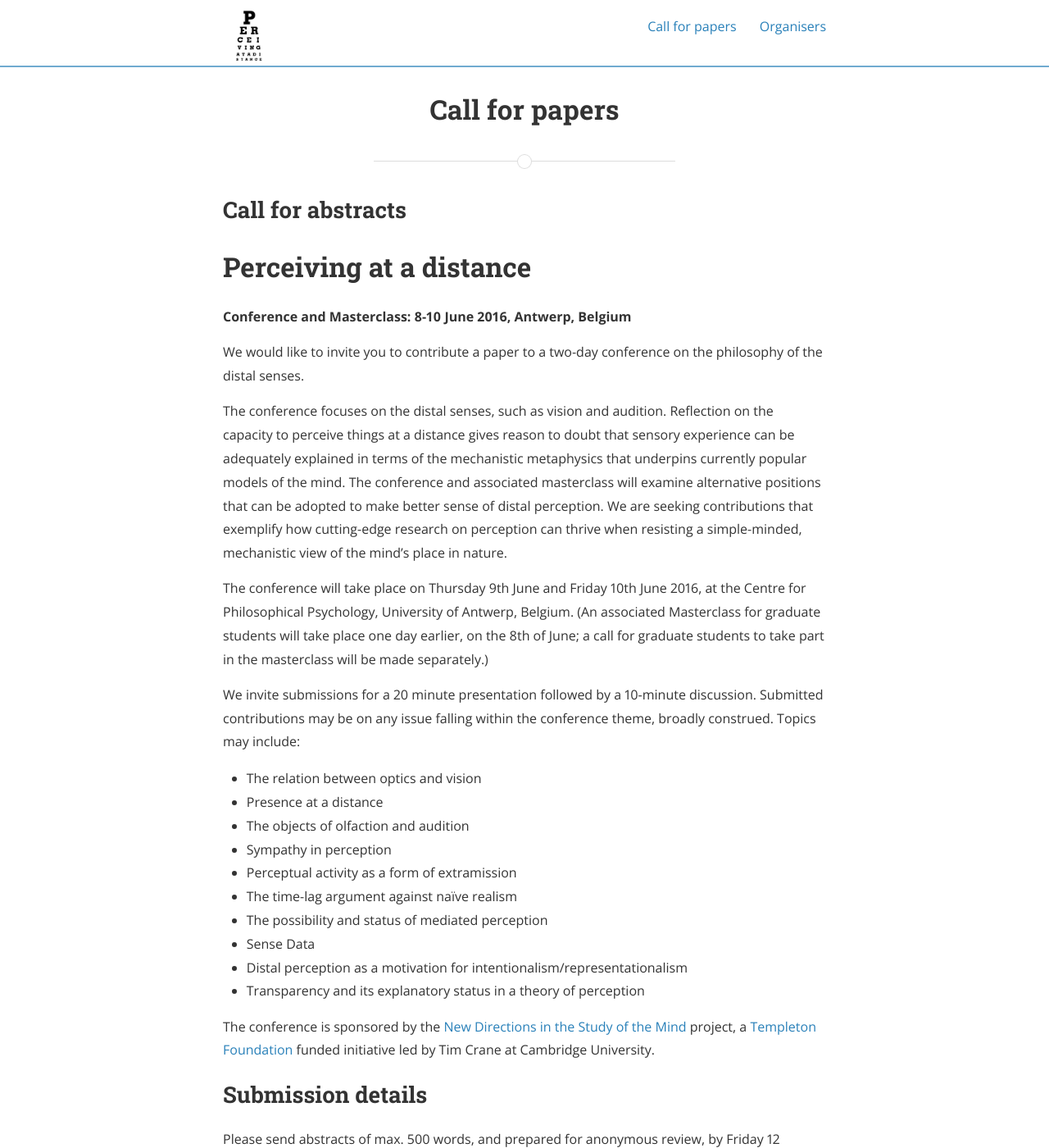
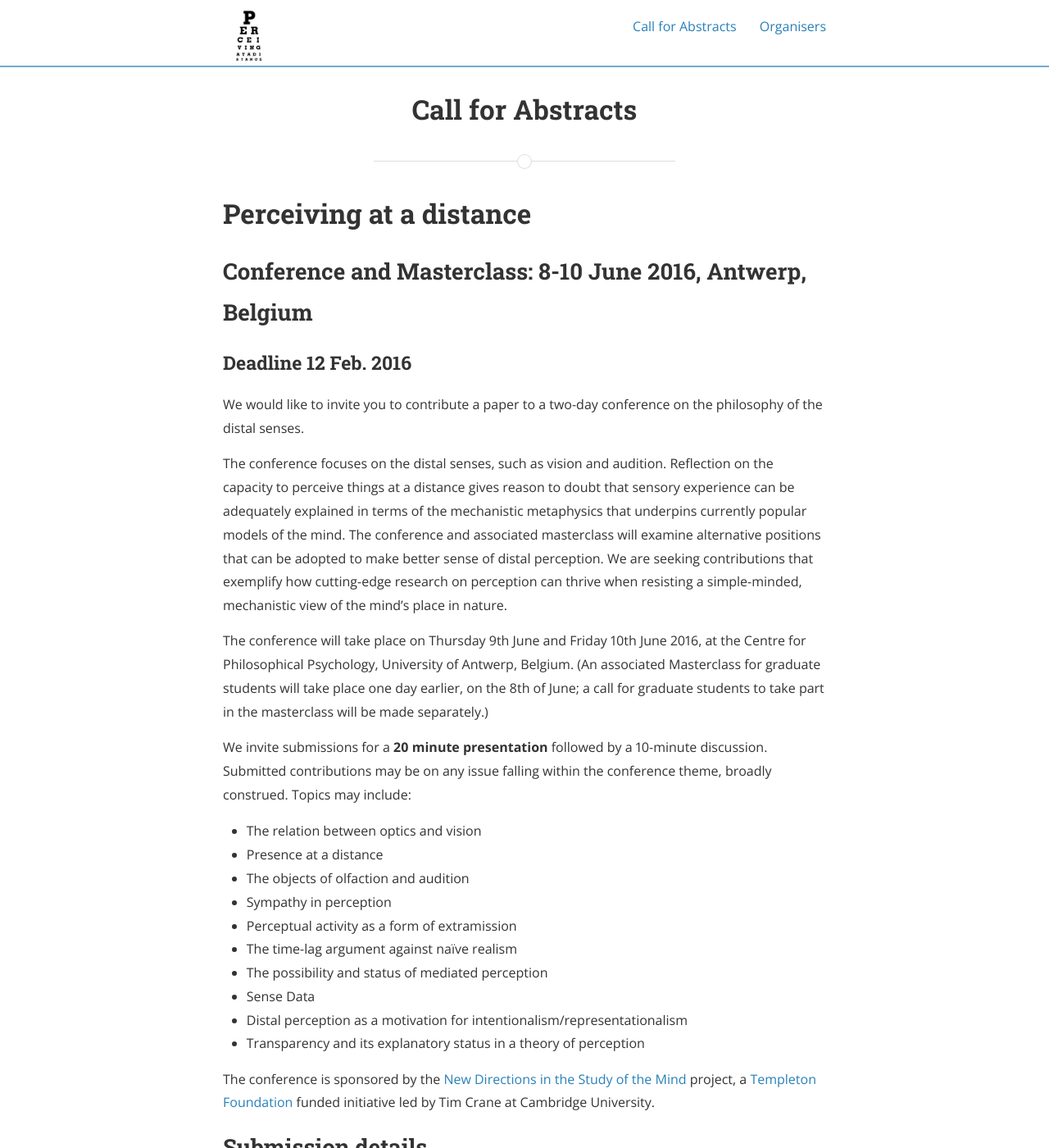
Before and after one commit to perceiving/old-conference-site, a Jekyll site: the page built from distance.md, in a window 1280 px wide and 1400 px high. Shown: the whole window at 82% size. Built offline with Jekyll 4.4.1, drawn with Linux system fonts in a browser that asks for light colours; nearby versions of some CDN libraries; a style sheet for code colours, icons or effects is not loaded.

Commit message:
Update distance.md

```diff
--- a/distance.md
+++ b/distance.md
@@ -1,14 +1,14 @@
 ---
 layout: page
-title: "Call for papers"
+title: "Call for Abstracts"
 permalink: /distance/
 ---
 
-## Call for abstracts
-
 # Perceiving at a distance
 
-__Conference and Masterclass: 8-10 June 2016, Antwerp, Belgium__
+## Conference and Masterclass: 8-10 June 2016, Antwerp, Belgium
+
+### Deadline 12 Feb. 2016
 
 We would like to invite you to contribute a paper to a two-day conference on the philosophy of the distal senses.
 
@@ -16,7 +16,7 @@ The conference focuses on the distal senses, such as vision and audition. Reflec
 
 The conference will take place on Thursday 9th June and Friday 10th June 2016, at the Centre for Philosophical Psychology, University of Antwerp, Belgium. (An associated Masterclass for graduate students will take place one day earlier, on the 8th of June; a call for graduate students to take part in the masterclass will be made separately.)
 
-We invite submissions for a 20 minute presentation followed by a 10-minute discussion. Submitted contributions may be on any issue falling within the conference theme, broadly construed. Topics may include:
+We invite submissions for a __20 minute presentation__ followed by a 10-minute discussion. Submitted contributions may be on any issue falling within the conference theme, broadly construed. Topics may include:
 
 - The relation between optics and vision
 - Presence at a distance
```
